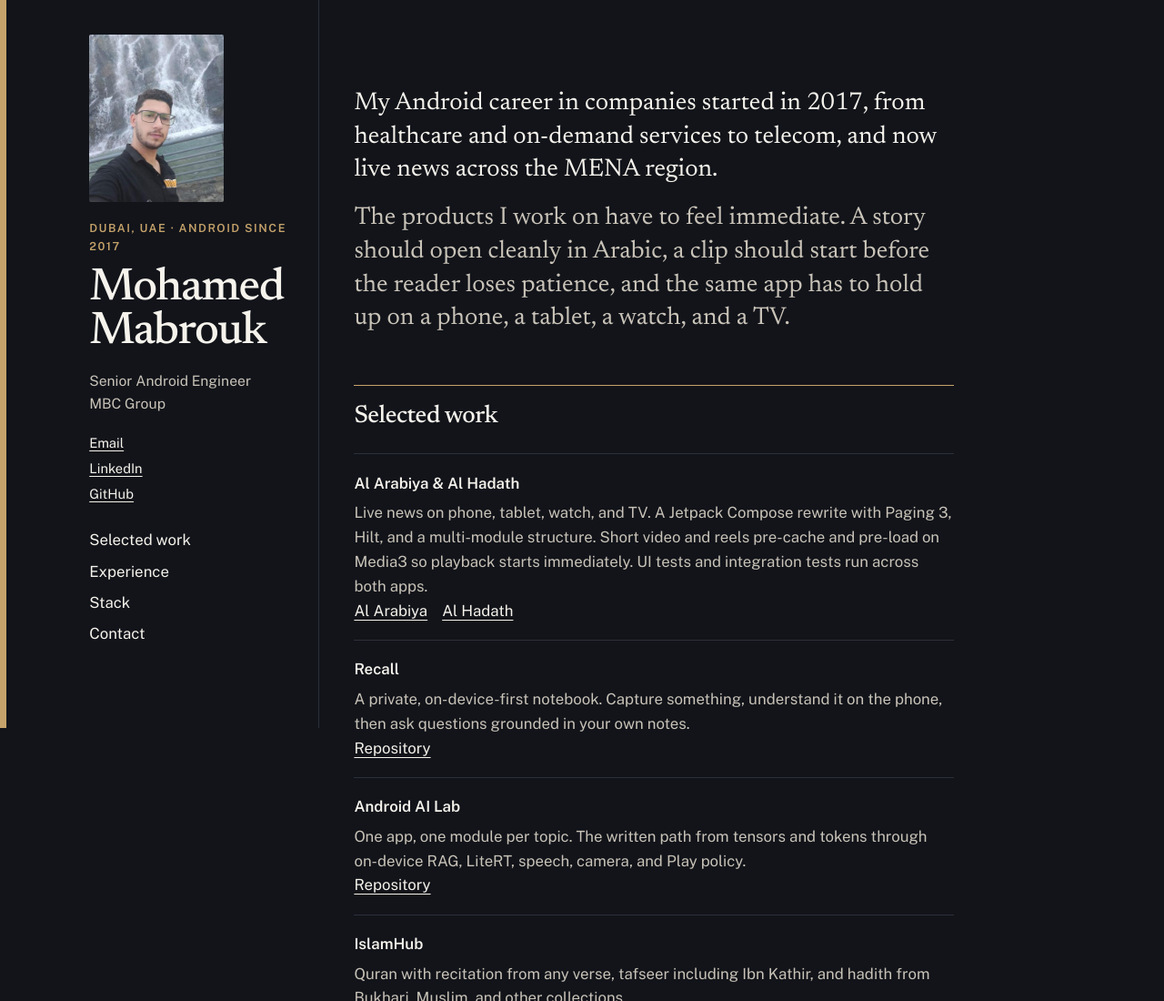
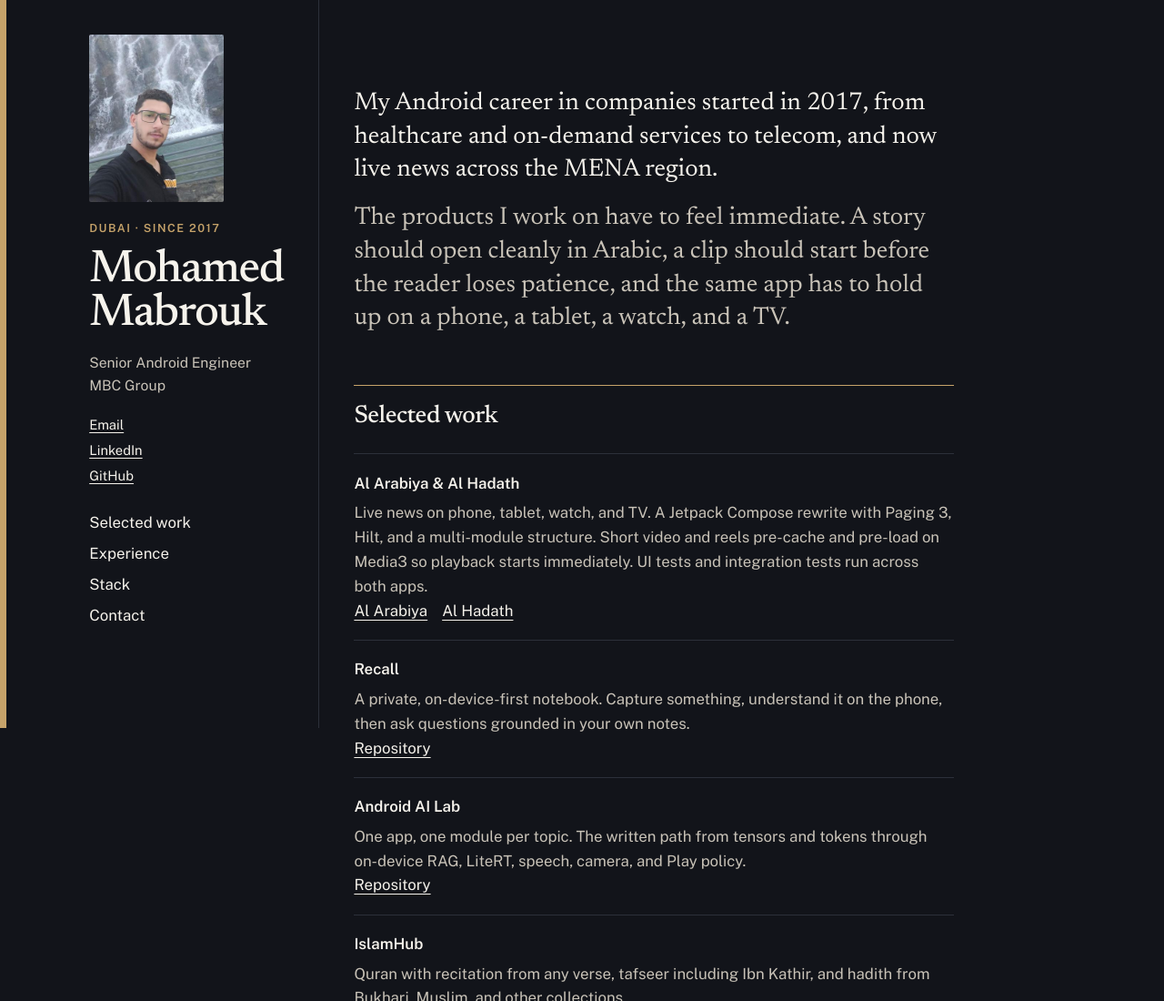
Before and after one commit to mohamedmabrouk582/mohamedmabrouk582.github.io, a plain HTML site: page index.html in a window 1280 px wide. Shown: the top 1100 px of the page at 91% size. Drawn offline with nearby package versions, Linux system fonts and the light colour scheme.

Commit message:
Keep the location line on one row in the sidebar.

```diff
--- a/index.html
+++ b/index.html
@@ -41,7 +41,7 @@
   <div class="frame">
     <header class="rail">
       <img class="portrait" src="portrait.jpg" width="460" height="460" alt="Mohamed Mabrouk">
-      <p class="kicker">Dubai, UAE · Android since 2017</p>
+      <p class="kicker">Dubai · Since 2017</p>
       <h1>Mohamed Mabrouk</h1>
       <p class="role">Senior Android Engineer<br>MBC Group</p>
       <ul class="reach">
```
